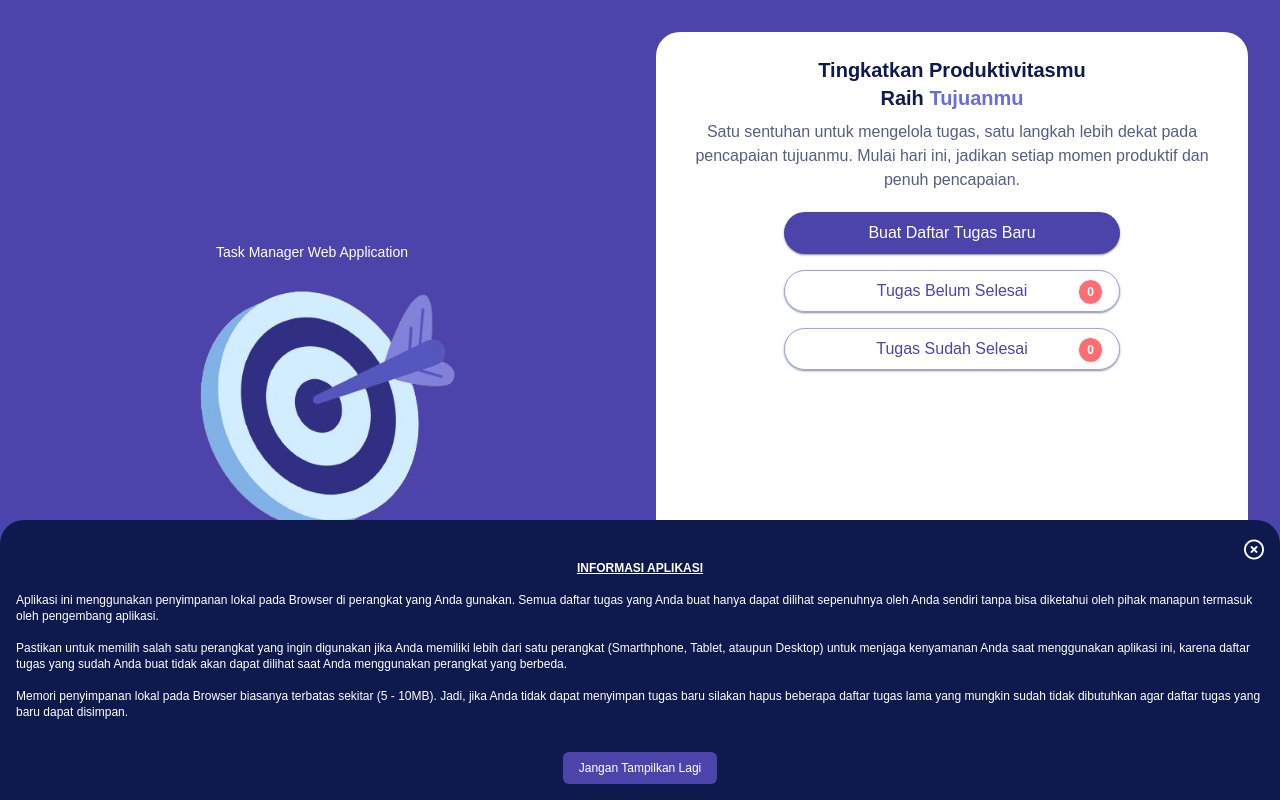
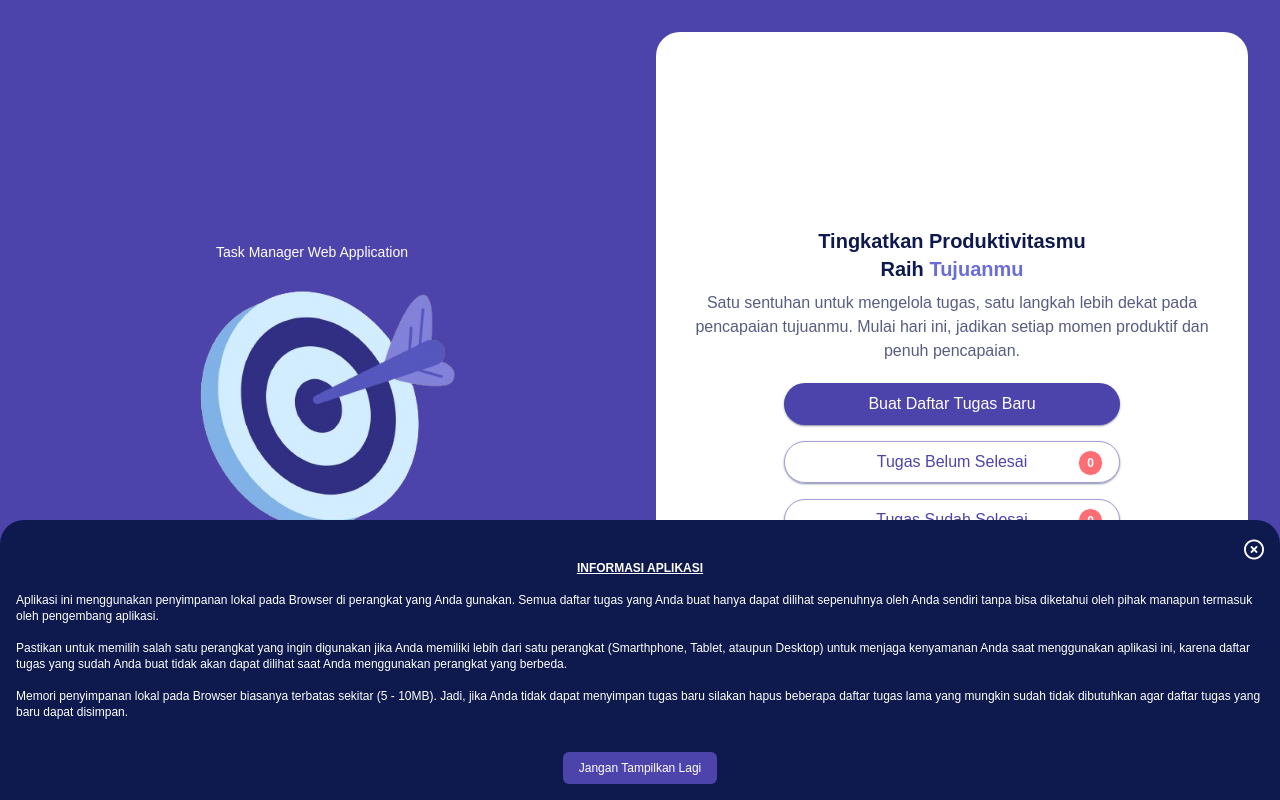
Before and after one commit to dediindrawan/task-manager-apps, a website: page index.html in a window 1280 px wide. Drawn offline with Linux system fonts and the light colour scheme.

Commit message:
first commit

```diff
--- a/src/css/input.css
+++ b/src/css/input.css
@@ -36,7 +36,7 @@
   }
 
   .main-index {
-    @apply flex-1 py-6 px-4 text-center flex flex-col items-center rounded-t-3xl text-darken bg-white;
+    @apply flex-1 py-6 px-4 text-center flex flex-col items-center rounded-t-3xl text-darken bg-white lg:justify-center;
   }
 
   .main-index h1 {
```
Also changed, not shown: src/css/style.css.
